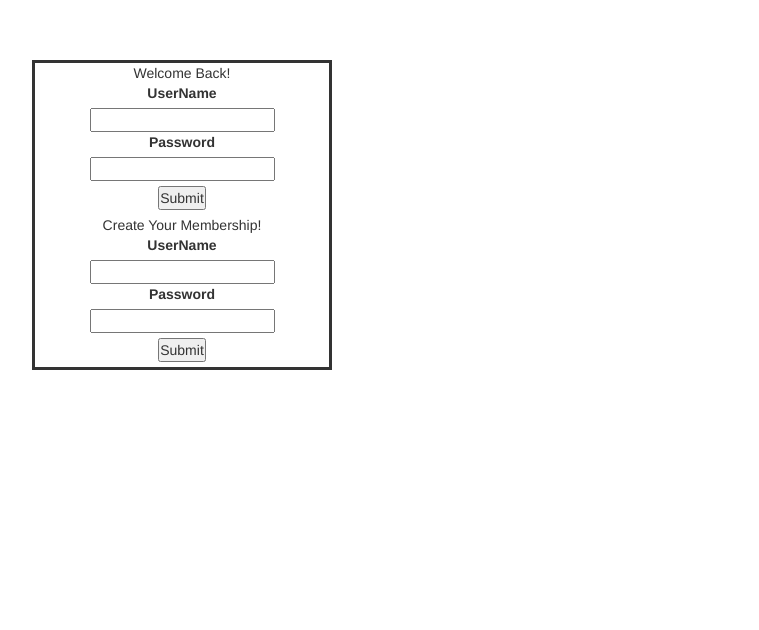
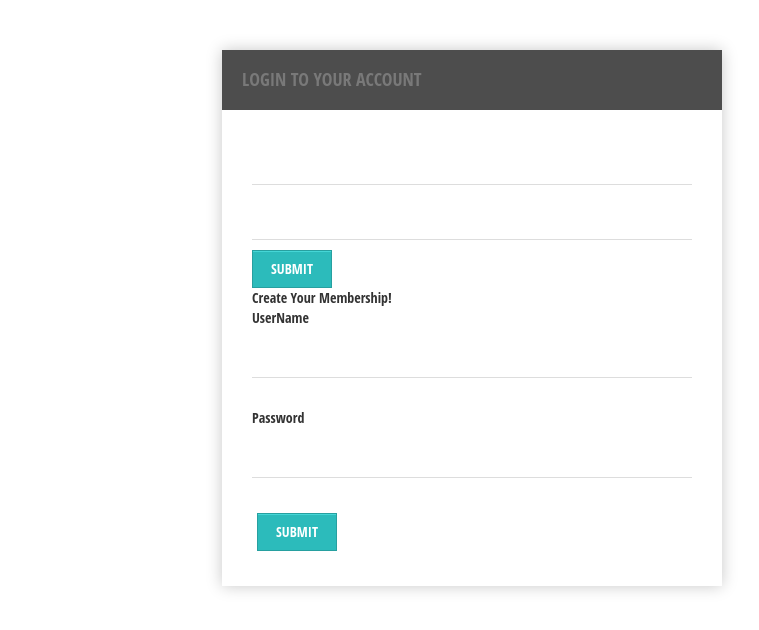
Before and after one commit to gabe571/vindica-frontend, a React (Create React App) app: page / in a window 1280 px wide. Shown: the top 630 px of the page, without its empty margins (168-927 px from the left). Built offline with nearby package versions, Linux system fonts and the light colour scheme; what google-maps-react would draw is missing.

Commit message:
login component

```diff
--- a/package.json
+++ b/package.json
@@ -3,6 +3,8 @@
   "version": "0.1.0",
   "private": true,
   "dependencies": {
+    "@material-ui/core": "^4.11.3",
+    "@material-ui/icons": "^4.11.2",
     "@reach/combobox": "^0.11.2",
     "@react-google-maps/api": "^1.10.1",
     "@testing-library/jest-dom": "^4.2.4",
@@ -13,6 +15,8 @@
     "flippy": "^1.2.0",
     "google-maps-react": "^2.0.6",
     "mapbox-gl": "^1.12.0",
+    "material": "^0.4.3",
+    "mdbreact": "^5.0.1",
     "react": "^16.13.1",
     "react-dom": "^16.13.1",
     "react-flippy": "^0.1.5",
--- a/src/App.css
+++ b/src/App.css
@@ -224,14 +224,15 @@
   font-size: 16px;
 }
 
-.login {
+/* .login {
+  margin-left: 200px;
   top: 50px;
   border: solid;
   width: 300px;
   position: relative;
   left: 200px;
   text-align: center;
-}
+} */
 
 .sl-btn {
   margin: 5px;
@@ -240,3 +241,77 @@
 .vindica-icon {
   height: 1px;
 }
+
+
+.form-style-8{
+	font-family: 'Open Sans Condensed', arial, sans;
+	width: 500px;
+	padding: 30px;
+	background: #FFFFFF;
+	margin: 50px auto;
+	box-shadow: 0px 0px 15px rgba(0, 0, 0, 0.22);
+	-moz-box-shadow: 0px 0px 15px rgba(0, 0, 0, 0.22);
+	-webkit-box-shadow:  0px 0px 15px rgba(0, 0, 0, 0.22);
+
+}
+.form-style-8 h2{
+	background: #4D4D4D;
+	text-transform: uppercase;
+	font-family: 'Open Sans Condensed', sans-serif;
+	color: #797979;
+	font-size: 18px;
+	font-weight: 100;
+	padding: 20px;
+	margin: -30px -30px 30px -30px;
+}
+.form-style-8 input[type="text"],
+.form-style-8 input[type="date"],
+.form-style-8 input[type="datetime"],
+.form-style-8 input[type="email"],
+.form-style-8 input[type="number"],
+.form-style-8 input[type="search"],
+.form-style-8 input[type="time"],
+.form-style-8 input[type="url"],
+.form-style-8 input[type="password"],
+.form-style-8 textarea,
+.form-style-8 select
+{
+	box-sizing: border-box;
+	-webkit-box-sizing: border-box;
+	-moz-box-sizing: border-box;
+	outline: none;
+	display: block;
+	width: 100%;
+	padding: 7px;
+	border: none;
+	border-bottom: 1px solid #ddd;
+	background: transparent;
+	margin-bottom: 10px;
+	font: 16px Arial, Helvetica, sans-serif;
+	height: 45px;
+}
+.form-style-8 textarea{
+	resize:none;
+	overflow: hidden;
+}
+.form-style-8 input[type="button"],
+.form-style-8 input[type="submit"]{
+	-moz-box-shadow: inset 0px 1px 0px 0px #45D6D6;
+	-webkit-box-shadow: inset 0px 1px 0px 0px #45D6D6;
+	box-shadow: inset 0px 1px 0px 0px #45D6D6;
+	background-color: #2CBBBB;
+	border: 1px solid #27A0A0;
+	display: inline-block;
+	cursor: pointer;
+	color: #FFFFFF;
+	font-family: 'Open Sans Condensed', sans-serif;
+	font-size: 14px;
+	padding: 8px 18px;
+	text-decoration: none;
+	text-transform: uppercase;
+}
+.form-style-8 input[type="button"]:hover,
+.form-style-8 input[type="submit"]:hover {
+	background:linear-gradient(to bottom, #34CACA 5%, #30C9C9 100%);
+	background-color:#34CACA;
+}
--- a/src/components/Login.js
+++ b/src/components/Login.js
@@ -57,25 +57,18 @@
 }
 
 
+
 render(){
   return (
-    <div className="login">Welcome Back!
+    <div class="form-style-8">
+  <h2>Login to your account</h2>
      <form onSubmit={(e) => this.handleLogin(e, this.state)}>
-       <div>
-         <label>UserName</label>
-         <br></br>
-         <input type="text" name="username" value={this.state.username} onChange={this.handleChange}/>
-         </div>
-         <div>
-         <label>Password</label>
-         <br></br>
-         <input type="password" name="password" value={this.state.password} onChange={this.handleChange}/>
-         </div>
-         <input type="submit" value="Submit" className="sl-btn" />
-      </form>
-      <div></div>
-      <SignUp />
-    </div>
+     <input type="text" name="username" value={this.state.username} onChange={this.handleChange}/>
+     <input type="password" name="password" value={this.state.password} onChange={this.handleChange}/>
+    <input type="submit" value="Submit" />
+  </form>
+  <SignUp />
+</div>
   );
 }
 }
--- a/src/components/NavBar.js
+++ b/src/components/NavBar.js
@@ -3,9 +3,9 @@
 
 class NavBar extends Component {
 
-
     handleLogoutClick = (e) => {
       e.preventDefault()
+      console.log(localStorage)
       localStorage.clear();
       this.props.history.push("/");
        console.log(localStorage)
@@ -25,12 +25,9 @@
            <NavLink to='/Favorites'>Favorites</NavLink>
         </li>
          <li>
-         <a id="logout" href="#" onClick={this.handleLogoutClick}>
-                LOGOUT
-              </a>
+         <a id="logout" href="/" onClick={this.handleLogoutClick}>Logout</a>
          </li>
        </ul>
-
             </div>
         )
     }
--- a/src/components/SignUp.js
+++ b/src/components/SignUp.js
@@ -1,5 +1,5 @@
 import React from 'react';
-
+import { NavLink, withRouter } from 'react-router-dom';
 class SignUp extends React.Component{
 
     state={
@@ -21,6 +21,31 @@
            alert(res.error)
          }
        }
+
+
+       handleLogin = (e, userInfo) =>{
+        e.preventDefault()
+        console.log(e)
+
+        fetch('http://localhost:3000/login',{
+         method:"POST",
+         headers:{
+           'Content-Type':'application/json'
+         },
+         body:JSON.stringify(userInfo)
+       })
+       .then(res => res.json())
+       .then(json => {
+         console.log(json)
+         if(!json.error){
+           this.handleAuthResponse(json)
+         }else {
+           alert(json.error)
+         }
+       })
+       .catch(err => console.log(err))
+      }
+
 
 
       handleSignUp = (e,userInfo) => {
@@ -70,4 +95,4 @@
 }
 }
 
-export default SignUp;
+export default withRouter(SignUp);
```
Also changed, not shown: 1 other file (tests, documents, lock files or other folders).
